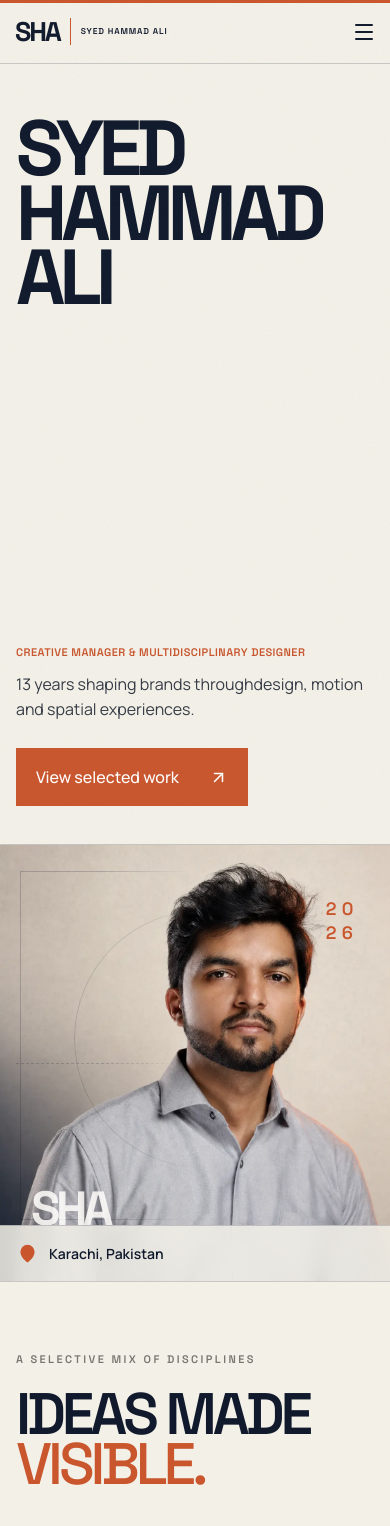
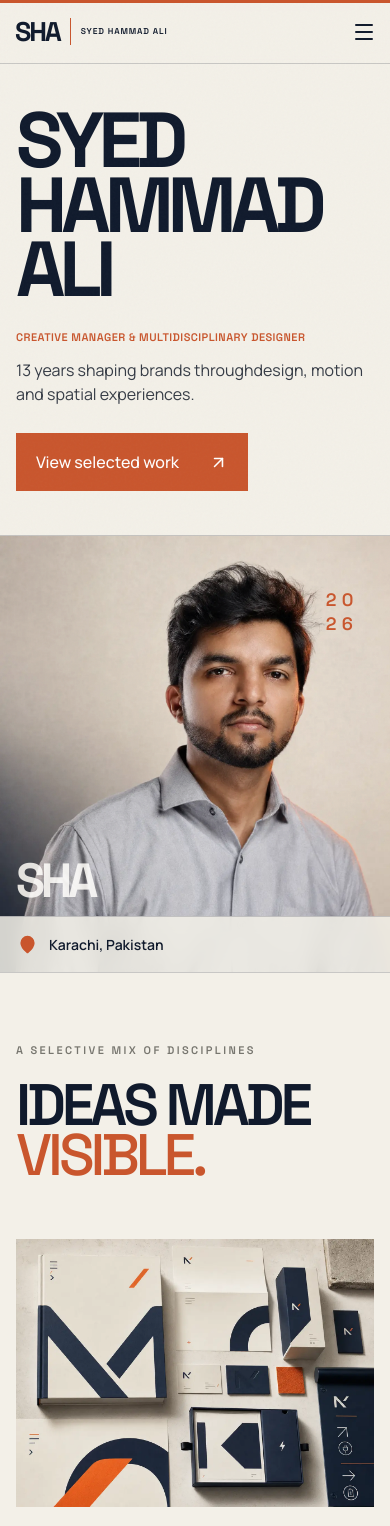
Before and after one commit to syedhammada321-lang/syed-hammad-portfolio, a Next.js app: page / in a window 390 px wide. Shown: the top 1526 px of the page. Built offline with nearby package versions, Linux system fonts and the light colour scheme.

Commit message:
Refine mobile portrait and compact hero spacing

```diff
--- a/app/globals.css
+++ b/app/globals.css
@@ -243,11 +243,13 @@ footer > p { grid-column: 1 / -1; align-self: end; }
   .mobile-menu a span { color: var(--orange); font-size: 10px; }
   .hero { min-height: auto; grid-template-columns: 1fr; padding-bottom: 0; }
   .hero-rail { display: none; }
-  .hero-copy { min-height: 73vh; padding: 62px 22px 36px; }
+  .hero-copy { min-height: auto; padding: 56px 22px 54px; justify-content: flex-start; }
   .hero h1 { max-width: 100%; font-size: clamp(62px, 21vw, 104px); line-height: .82; letter-spacing: -.075em; }
-  .hero-intro { margin-top: 48px; }
+  .hero-intro { margin-top: 36px; }
   .hero-art { height: clamp(420px, 105vw, 620px); min-height: 0; border-left: 0; border-top: 1px solid var(--line); }
-  .hero-art::before { inset: 6% 5% 14%; }
+  .hero-art::before, .hero-art::after, .art-orbit { display: none; }
+  .hero-art .hero-portrait { object-position: 50% 25%; transform: none; }
+  .portrait-mark { left: 22px; bottom: 76px; font-size: clamp(48px, 12vw, 68px); }
   .hero-location { height: 56px; padding: 0 22px; }
   .scroll-cue { display: none; }
   .section { grid-template-columns: 1fr; }
@@ -296,9 +298,9 @@ footer > p { grid-column: 1 / -1; align-self: end; }
   .menu-toggle { right: 9px; }
   .mobile-menu { padding: 20px 18px 30px; }
   .mobile-menu a { font-size: 27px; }
-  .hero-copy { min-height: calc(100svh - var(--header-h)); padding: 52px 18px 38px; }
+  .hero-copy { min-height: auto; padding: 48px 18px 48px; }
   .hero h1 { font-size: clamp(58px, 20.5vw, 96px); line-height: .83; }
-  .hero-intro { margin-top: 42px; }
+  .hero-intro { margin-top: 32px; }
   .hero-intro > p:not(.eyebrow) br { display: none; }
   .hero-art { height: clamp(420px, 112vw, 580px); }
   .hero-location { padding-inline: 18px; font-size: 14px; }
@@ -345,8 +347,10 @@ footer > p { grid-column: 1 / -1; align-self: end; }
   .site-header { padding-inline: 15px; gap: 10px; }
   .header-name { max-width: 118px; font-size: 8.5px; letter-spacing: .1em; }
   .menu-toggle { right: 6px; }
-  .hero-copy { padding-inline: 16px; }
+  .hero-copy { padding: 44px 16px 44px; }
   .hero h1 { font-size: clamp(56px, 20vw, 82px); }
+  .hero-intro { margin-top: 28px; }
+  .portrait-mark { left: 16px; bottom: 72px; }
   .eyebrow { font-size: 11px; }
   .magnetic-link { min-width: min(220px, 100%); }
   .section-main { padding-inline: 16px; }
```
